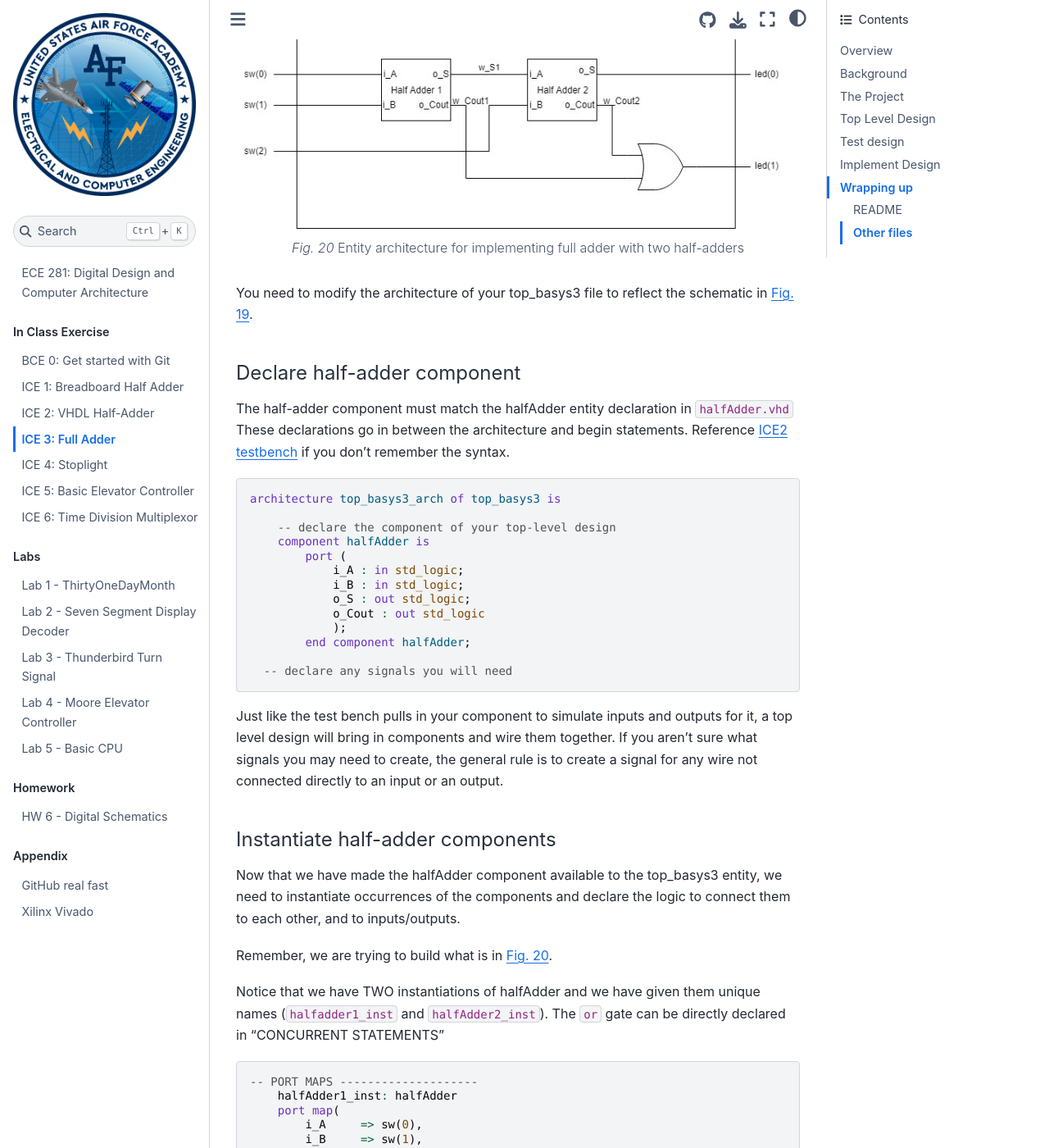
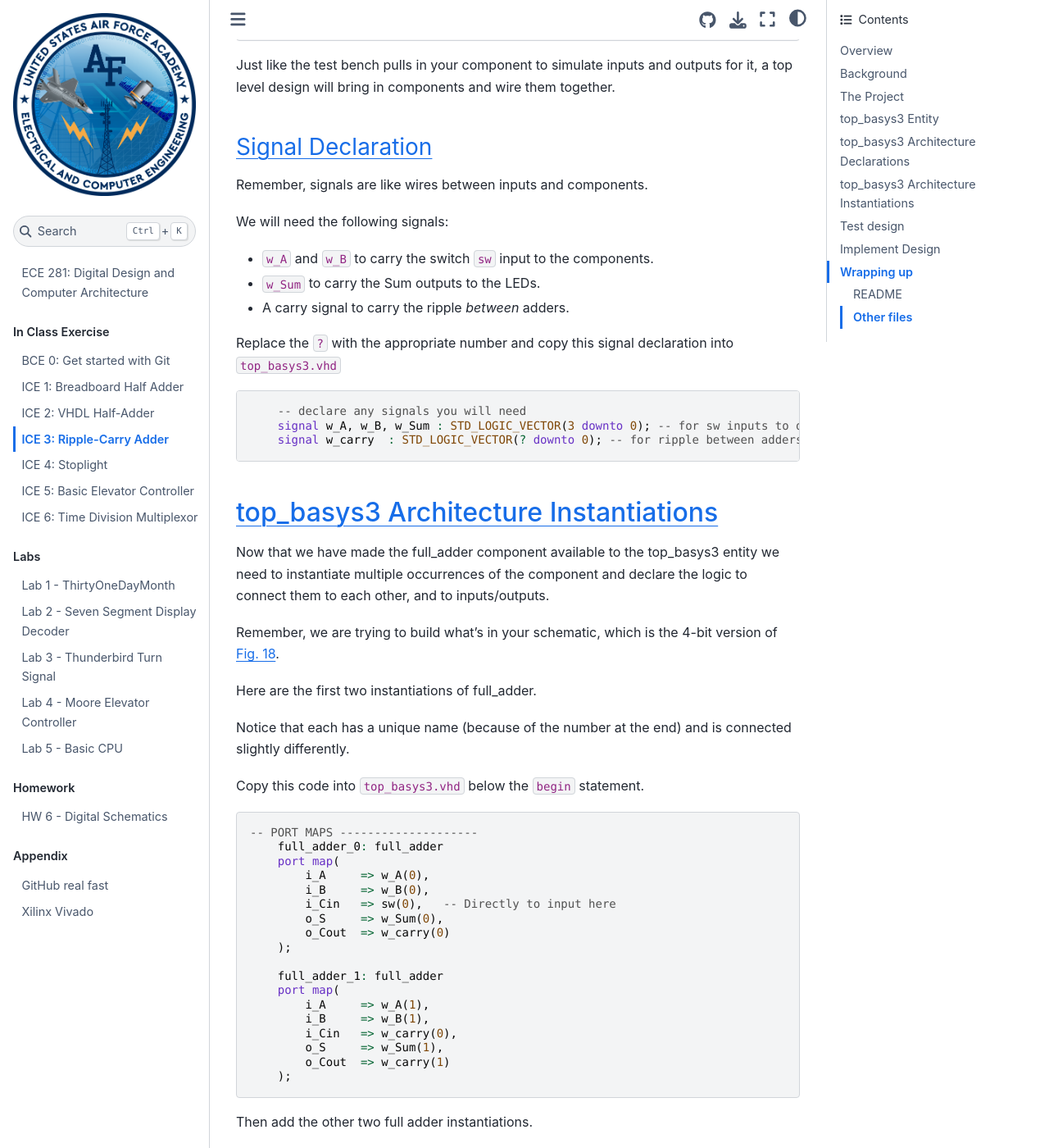
Before and after one commit to USAFA-ECE/ece281-book, a Jupyter Book: the page built from book/ICE/ICE3.md, in a window 1280 px wide and 1400 px high, scrolled down 5724 px. Shown: the whole window at 82% size. Built offline with Jupyter Book 1.0.4 settings and Sphinx 7.4.7 and the Sphinx Book theme 1.1.4, drawn with Linux system fonts in a browser that asks for light colours; some of the changed text lies outside the part shown.

Commit message:
Ripple-Carry Adder (#33)
* Ready to test VHDL

* Ripple adder instructions complete

````diff
--- a/book/ICE/ICE3.md
+++ b/book/ICE/ICE3.md
@@ -1,4 +1,4 @@
-# ICE 3: Full Adder
+# ICE 3: Ripple-Carry Adder
 
 ```{contents}
 :local:
@@ -6,6 +6,8 @@
 ```
 
 ## Overview
+
+In this ICE we will make a 4-bit ripple-carry adder.
 
 So far in this course you have implemented individual components on your
 FPGA. However, one of the benefits of VHDL is that we can pull multiple
@@ -27,27 +29,19 @@
 
 The objectives of this in-class exercise are for you to:
 
-- Implement and test a full adder with half-adders using VDHL
+- Implement and test a ripple-carry adder with full adders using VDHL
 - Employ a `top_level.vhd` file
 - Gain more experience using tools (Git, Markdown, Xilinx Vivado)
 
-### End State
-
-Provide a live demo to your instructor.
-
-You are not required to turn in ICE3; however,
-**ensure the following files are pushed to your repository**:
-
-1. VHDL files used (top_basys3, half-adder and testbench)
-2. Constraints (`.xdc`)
-3. `.bit` file used to program board
-
 ## Background
 
-As discussed in [ICE2](ICE2.md), a half-adder takes two single-bit inputs and outputs
-their sum and a carry out; see {numref}`half-adder-summary` below.
+### Full Adder
 
-A full-adder extends the half-adder to include a Carry In bit, $C_{in}$.
+A full adder extends the half-adder to include a Carry In bit, $C_{in}$.
+
+```{tip}
+Adders are discussed on page **238** of *Digital Design and Computer Architecture, RISC-V Ed.*
+```
 
 A truth table, schematic symbol, and logic equations for a full-adder are shown below.
 
@@ -77,26 +71,15 @@
 | 1        | 1   | 1   |   | 1         | 1   |
 ```
 
-### Full-adder from multiple half-adders
+### Ripple-Carry Adder
 
-It turns out that we can create a full-adder by combining two half-adders.
+> The simplest way to build an $N$-bit carry propagate adder is to chain together $N$ full adders.
 
-Recall from {ref}`half-adder-traits` a half-adder is:
-
-```{figure} img/ice3_halfaddersummary.png
+```{figure} img/ice3_ripplecarryadder.png
 ---
-name: half-adder-summary
+name: ripple-carry-adder
 ---
-Half-adder schematic, truth table, and equations.
-```
-
-{numref}`full-adder-from-two` shows how two half-adders can be combined to function as a full-adder.
-
-```{figure} img/ice3_fullfromtwo.png
----
-name: full-adder-from-two
----
-A full-adder from two half-adders
+**DDCA* Figure 5.5 shows a 32-bit ripple carry adder.
 ```
 
 Our goal will be to implement this in VHDL!
@@ -105,17 +88,18 @@
 
 ### Setup Vivado
 
-Just like in the previous ICE, we will create a fork of the repository.
+Just like in the previous ICE...
 
 - Navigate to https://github.com/USAFA-ECE/ece281-ice3
-- Fork the repository
-- Clone the repository
+- **Use this template**
+- Clone *your copy* of the repository
 - Open the project in Vivado
 - Modify the headers
 
-> Clone your repository, open it in Vivado, and modify headers.
+Notice that we have include a Full Adder for you. It's very similar to the Half Adder you made for ICE 2!
 
-### Import half adder
+%% This Section should be changed to "Full Adder" next year, after modifying ICE 2
+<!-- ### Import half adder
 
 You created a half adder during [ICE2](ICE2.md). We will reuse that code here.
 
@@ -140,122 +124,166 @@
 ```
 
 > Commit the addition of `halfAdder.vhd` with Git
+-->
 
-## Top Level Design
+## top_basys3 Entity
 
-Our top level design is the boundary of our system.
+```{important}
+From now on, we will use a top level design file as the boundary of our system.
 
-It allows us to connect internal components and our I/O.
+It allows us to connect internal components and our I/O in a reliable manner.
+```
 
-### top_basys3 entity
+We will name the top-level file `top_basys3.vhd`... because it's the top file for our Basys 3 board!
 
-Unlike the half-adder, the full-adder has three inputs, though it shares
-the same two outputs. This has been given to you.
+Open that file now.
+
+Previously, you edited `Basys3_Master.xdc` to match your entity.
+Going forward, we will leave the `xdc` defaults and *only uncomment* the ports we need.
+You'll find that this will reduce errors and increase reusability.
+
+Our `Basys3_Master.xdc` has the following default for switches:
+
+```tcl
+set_property PACKAGE_PIN V17 [get_ports {sw[0]}]
+    set_property IOSTANDARD LVCMOS33 [get_ports {sw[0]}]
+```
+
+But instead of doing each bit, we will use a `std_logic_vector`:
 
 ```{hint}
-A std_logic_vector combines multiple std_logic bits into one variable.
+A `std_logic_vector` combines multiple `std_logic` bits into something like an array.
 The different signals within the vector can be referenced by index.
 ```
 
-We will use switches for inputs and LEDs for outputs.
+Our **user** will input the following:
+
+- $C_{in}$ on switch 0
+- $A$ on switches 4-1
+- $B$ on switches 8-5
+
+Our **user** will expect the following outputs:
+
+- $Sum$ on LED 3-0
+- $C_{out} on LED 15
+
+**Sketch this *entity* description (none of the internal workings), then**
+ensure you see the following in your `top_basys3.vhd`:
 
 ```vhdl
 
 entity top_basys3 is
     port(
         -- Switches
-        sw  :   in  std_logic_vector(2 downto 0);
+        sw  :   in  std_logic_vector(8 downto 0);
 
         -- LEDs
-        led :   out std_logic_vector(1 downto 0)
+        led :   out std_logic_vector(15 downto 0)
     );
 end top_basys3;
 ```
 
-### top_basys3 architecture
+## top_basys3 Architecture Declarations
 
-Always with layers of abstraction in mind, let's redraw the schematic
-with the additional details of internal signals and board inputs and outputs.
-This is shown in {numref}`full-adder-entity`.
+You previously made an architecture schematic in Digital for the HW.
+Open that file now for your reference.
 
-```{figure} img/ice3_image5.jpg
----
-name: full-adder-entity
----
-Entity architecture for implementing full adder with two half-adders
-```
+You need to modify the architecture of your top_basys3 file to reflect this schematic.
 
-You need to modify the architecture of your top_basys3 file to reflect
-the schematic in {numref}`full-adder-from-two`.
+### Full Adder Component
 
-#### Declare half-adder component
+The full adder component must match the entity declaration in `full_adder.vhd`.
 
-The half-adder component must match
-the halfAdder entity declaration in `halfAdder.vhd`
-These declarations go in between the architecture and begin statements.
-Reference [ICE2 testbench](ICE2.md) if you don't remember the syntax.
+Declare a full_adder component between the architecture and begin statements.
 
 ```vhdl
 architecture top_basys3_arch of top_basys3 is
 
     -- declare the component of your top-level design
-    component halfAdder is
+    component full_adder is
         port (
-            i_A : in std_logic;
-            i_B : in std_logic;
-            o_S : out std_logic;
-            o_Cout : out std_logic
+            i_A     : in std_logic;
+            i_B     : in std_logic;
+            i_Cin   : in std_logic;
+            o_S     : out std_logic;
+            o_Cout  : out std_logic
             );
-        end component halfAdder;
-
-  -- declare any signals you will need
-
+        end component full_adder;
 ```
 
 Just like the test bench pulls in your component to simulate inputs and outputs for it,
 a top level design will bring in components and wire them together.
-If you aren't sure what signals you may need to create, the general rule is to create
-a signal for any wire not connected directly to an input or an output.
 
-#### Instantiate half-adder components
+### Signal Declaration
 
-Now that we have made the halfAdder component available to the top_basys3 entity,
-we need to instantiate occurrences of the components and declare the logic to connect them
+Remember, signals are like wires between inputs and components.
+
+We will need the following signals:
+
+- `w_A` and `w_B` to carry the switch `sw` input to the components.
+- `w_Sum` to carry the Sum outputs to the LEDs.
+- A carry signal to carry the ripple *between* adders.
+
+Replace the `?` with the appropriate number and copy this signal declaration into `top_basys3.vhd`
+
+```vhdl
+    -- declare any signals you will need
+    signal w_A, w_B, w_Sum : STD_LOGIC_VECTOR(3 downto 0); -- for sw inputs to operands
+    signal w_carry  : STD_LOGIC_VECTOR(? downto 0); -- for ripple between adders
+```
+
+## top_basys3 Architecture Instantiations
+
+Now that we have made the full_adder component available to the top_basys3 entity
+we need to instantiate multiple occurrences of the component and declare the logic to connect them
 to each other, and to inputs/outputs.
 
-Remember, we are trying to build what is in {numref}`full-adder-entity`.
+Remember, we are trying to build what's in your schematic, which is the 4-bit version of {numref}`ripple-carry-adder`.
 
-Notice that we have TWO instantiations of halfAdder and we have given them unique names
-(`halfadder1_inst` and `halfAdder2_inst`).
-The `or` gate can be directly declared in "CONCURRENT STATEMENTS"
+Here are the first two instantiations of full_adder.
+
+Notice that each has a unique name (because of the number at the end) and is connected slightly differently.
+
+Copy this code into `top_basys3.vhd` below the `begin` statement.
 
 ```vhdl
 -- PORT MAPS --------------------
-    halfAdder1_inst: halfAdder
+    full_adder_0: full_adder
     port map(
-        i_A     => sw(0),
-        i_B     => sw(1),
-        o_S     => w_S1,
-        o_Cout  => w_Cout1
+        i_A     => w_A(0),
+        i_B     => w_B(0),
+        i_Cin   => sw(0),   -- Directly to input here
+        o_S     => w_Sum(0),
+        o_Cout  => w_carry(0)
     );
 
-    halfAdder2_inst: halfAdder
+    full_adder_1: full_adder
     port map(
-        i_A     => -- TODO
-        i_B     =>
-        o_S     =>
-        o_Cout  =>
+        i_A     => w_A(1),
+        i_B     => w_B(1),
+        i_Cin   => w_carry(0),
+        o_S     => w_Sum(1),
+        o_Cout  => w_carry(1)
     );
-    ---------------------------------
+```
 
-    -- CONCURRENT STATEMENTS --------
-    led(1) <= -- TODO
-    ---------------------------------
+Then add the other two full adder instantiations.
+
+### Signal connections
+
+Lastly, we need to connect our signals. Vectors make this easy!
+
+Do this below your port maps.
+
+```vhdl
+    w_A <= sw(4 downto 1);
+    -- TODO: w_B
+    led(3 downto 0) <= w_Sum;
 ```
 
 ## Test design
 
-We already have a completed `halfAdder_tb.vhd` file, which is awesome, because it means
+We already have a completed `full_adder_tb.vhd` file, which is awesome, because it means
 we can test our system at multiple layers!
 
 Your job is to complete the `top_basys3_tb.vhd` file and test the system as a whole.
@@ -263,48 +291,37 @@
 ### Edit testbench
 
 Open `top_basys3_tb.vhd`.
-Note the header has `top_basys3.vhd` as a REQUIRED FILE.
+
+Do some quick math... how many possible inputs are there to our 4-bit adder?
+
+More than we want to manually input! 😄
+
+Fill out the remainder of the test bench with a few cases. Strive for decent coverage by:
+
+1. The min and max cases (input all zeros and all ones)
+2. The easy-to-forget cases (such $0 + 0 + C_{in} = 1$)
+3. A few random ones from the middle.
+
 Revisit [ICE2](ICE2.md) for more detailed instructions if you need them.
 
 Declare your top_basys3 "component" in the test bench, create signals to simulate
 the inputs and outputs, and connect them in a port map.
 
-Then create your test cases within the test process. Here is an example of the first line:
-
-```vhdl
-    begin
-
-        w_sw <= o"0"; wait for 10 ns;
-            assert w_led = "00" report "bad 000" severity failure;
-        w_sw <= o"1"; wait for 10 ns;
-            assert w_led = "01" report "bad 001" severity failure;
-        --You must fill in the remaining test cases.
-```
-
-Similar to [Lab 1](../lab/lab1.md) we can set the enitre vector with a single value, but because there are only three bits,
-we need to use octal instead of hex. The leading `o` is how you express an octal number in VHDL.
-
-> How many test cases will you need? Create them all 😄
-
 ### Simulate project
 
-Your half-adder *should* be working already, so focus on the top_basys3_tb.
+Your full adder *should* be working already, so focus on the top_basys3_tb.
+
 Use your waveform to debug if any of the assert statements fail.
 
 ## Implement Design
 
 ### Constraints File
 
-Unlike our pervious exercise, you will not need to replace the highlighted portions.
-We made our entity inputs and outputs reflect the default constraint file naming convention.
+Open `Basys3_Master.xdc`.
 
-```xdc
-## Switches
-set_property PACKAGE_PIN V17 [get_ports {sw[0]}]
-set_property IOSTANDARD LVCMOS33 [get_ports {sw[0]}]
-```
+Because we used the appropriate naming conventions in `top_bays3.vhd` you **should not change the names!**
 
-> Uncomment all lines needed for this design (`sw{0}`, `sw{1}`, `sw{2}`, `led{0}`, and `led{1}`.
+Simply uncomment `sw` $0$ to $8$ and all sixteen `led` lines.
 
 ### Test bitstream on FPGA
 
@@ -327,6 +344,8 @@
 ![description of my waveform](imagename.png)
 ```
 
+Now do the same with your sketch of the **top_basys3 entity** that you made earlier (it can be a quick and dirty picture).
+
 Add a `## Documentation` section to the README. This is the only
 one you need for the entire ICE; you don't need one in the file headers.
 
@@ -345,6 +364,6 @@
 - Then [push](https://www.atlassian.com/git/tutorials/syncing/git-push) them to your repo.
 - Make sure all your work appears in GitHub as you expect.
 - Submit the assignment on **Gradescope**.
-- Demo your working board to an instructor.
+- Make sure the autograder in Gradescope passes!
 
 Congratulations, you have completed In Class Exercise 3!
````
Also changed, not shown: book/intro.md (+1 -1 lines), book/ICE/img/ice3_halfaddersummary.png (deleted), book/ICE/img/ice3_ripplecarryadder.png (added).
